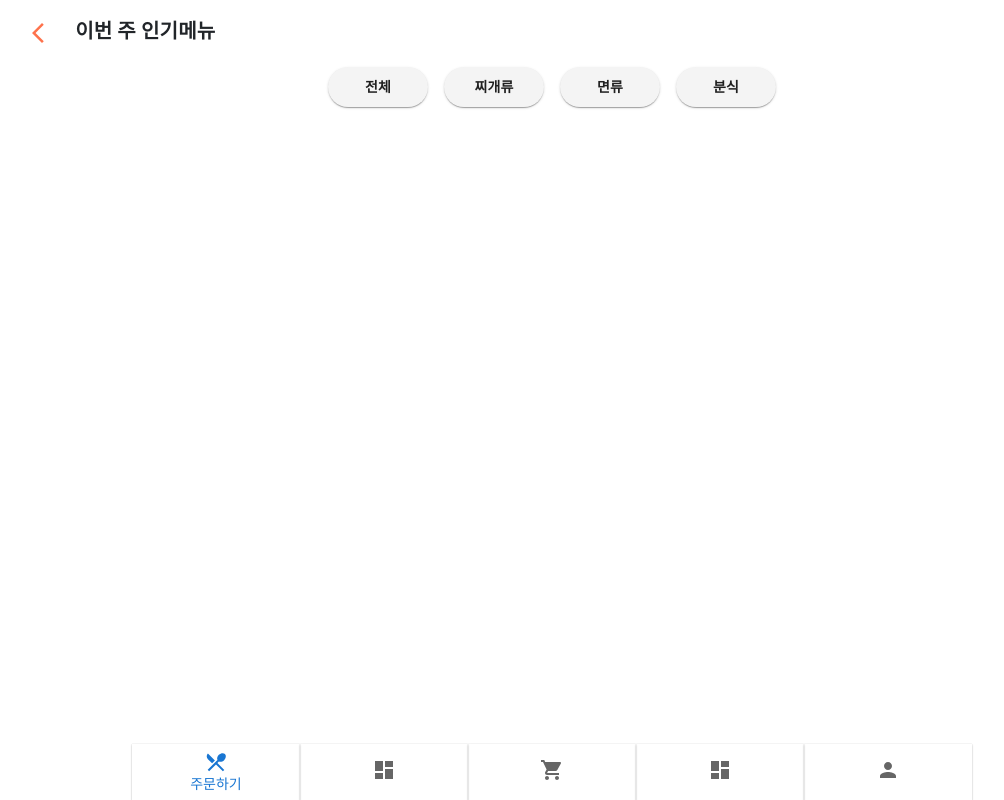
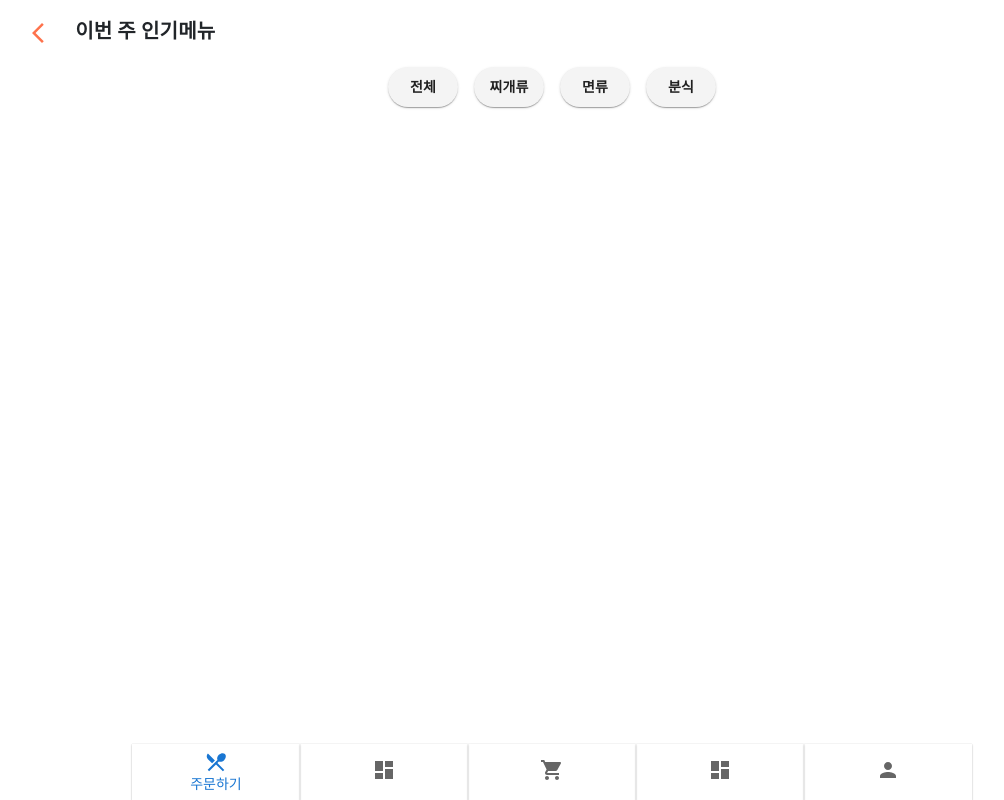
Before and after one commit to BugiSquad/GraduationProject2023, a React (Create React App) app: page /thisweekpopular in a window 1280 px wide. Shown: the whole page, without its empty margins (88-1092 px from the left). Built offline with nearby package versions, Linux system fonts and the light colour scheme.

Commit message:
버튼 사이즈 수정

```diff
--- a/src/components/MenuCategory.tsx
+++ b/src/components/MenuCategory.tsx
@@ -37,7 +37,7 @@ export const MenuCategory: React.FC<Props> = ({ categories }) => {
             <Button key={idx} disableElevation disableRipple onClick={() => handleClick(idx, category.categoryName)}>
                 <Card
                     sx={{
-                        minWidth: 100,
+                        minWidth: 70,
                         minHeight: 40,
                         padding: "10px 5",
                         marginTop: "10px",
--- a/src/components/Places.tsx
+++ b/src/components/Places.tsx
@@ -2,7 +2,6 @@ import React from "react";
 import { PlaceItem } from "../types/PlaceItem";
 import { Place } from "./Place";
 
-const placeName: string[] = ['상상관 앞', '학식당 앞', '잔디광장']
 const bgColor: string = '#00000047'
 const places: PlaceItem[] = [
     { placeName: "상상관 앞", bgColor: bgColor, selectValue: false },
```
